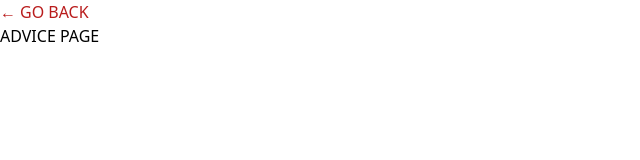
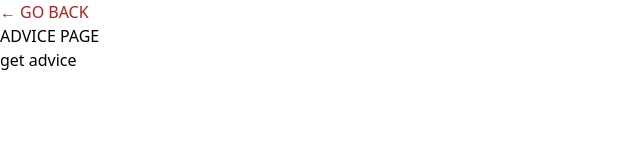
Before and after one commit to anetakasprzak/next-practice-app, a Next.js app: page /advice in a window 1280 px wide. Shown: the top 160 px of the page, without its empty margins (0-640 px from the left). Built offline with nearby package versions, Linux system fonts and the light colour scheme; no server answers.

Commit message:
advice initial fetch data

```diff
--- a/app/advice/page.js
+++ b/app/advice/page.js
@@ -1,10 +1,24 @@
+"use client";
+
+import { useEffect } from "react";
 import GoBack from "../_components/GoBack";
 
 export default function Page() {
+  async function fetchAdvice() {
+    const res = await fetch(`https://api.adviceslip.com/advice`);
+    const data = await res.json();
+    console.log(data);
+  }
+
+  useEffect(function () {
+    fetchAdvice();
+  }, []);
+
   return (
     <div>
       <GoBack />
       <h1>ADVICE PAGE</h1>
+      <button onClick={fetchAdvice}>get advice</button>
     </div>
   );
 }
--- a/app/textExpander/page.js
+++ b/app/textExpander/page.js
@@ -16,7 +16,7 @@ export default function Page() {
   return (
     <div className="w-[40rem] flex flex-col gap-3">
       <GoBack />
-      <div className="flex flex-col gap-4">
+      <div className="flex flex-col gap-4 ">
         <h1 className="font-semibold">{title}</h1>
         <p>{isExpanded ? text : `${text.slice(0, 102)}...`}</p>
         <button onClick={() => setIsExpanded(!isExpanded)} className="">
```
